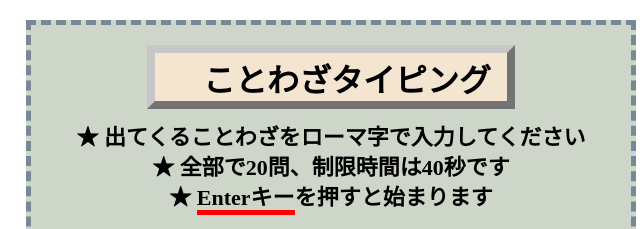
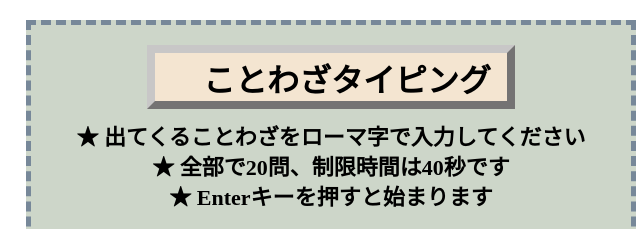
Before and after one commit to yuria-hirabae/report, a plain HTML site: page index.html in a window 1280 px wide. Shown: the top 229 px of the page, 309-949 px from the left. Drawn offline with Linux system fonts and the light colour scheme.

Commit message:
Update style.css

```diff
--- a/style.css
+++ b/style.css
@@ -83,9 +83,6 @@ div#timer{
   padding: 0;
 }
 
-strong{
-  border-bottom: 5px solid red;
-}
 
 /* #button{
   width: 100px;
```
